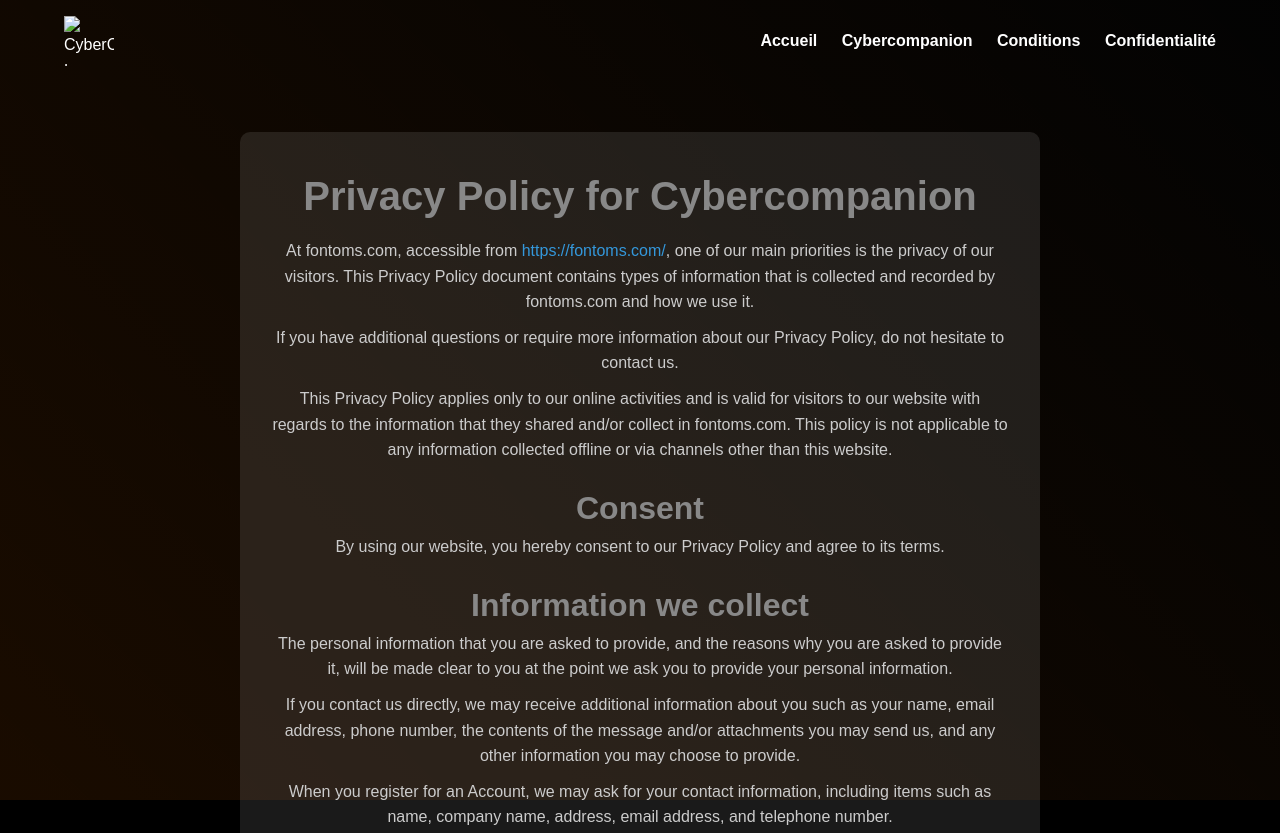
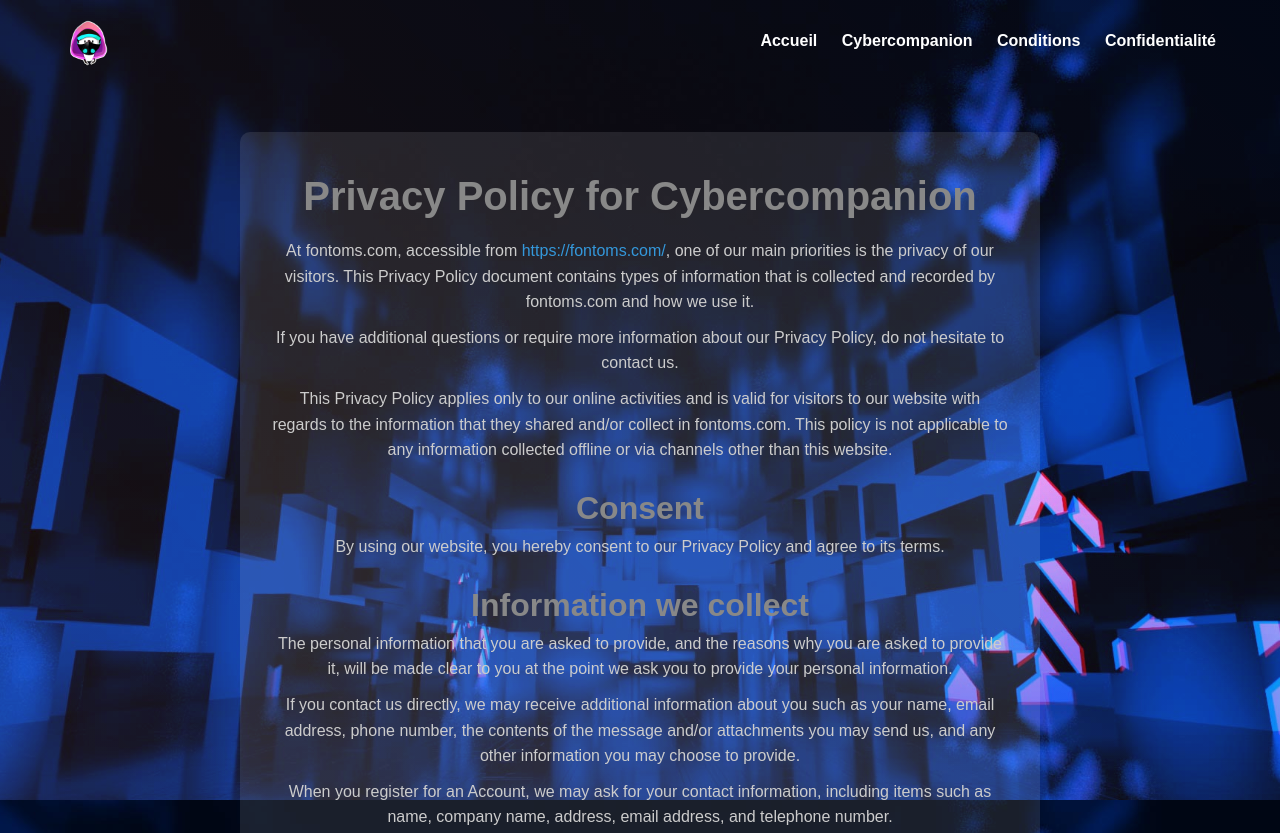
Before and after one commit to CyberCompanion/cybercompanion.github.io, a plain HTML site: page privacy.html in a window 1280 px wide. Shown: the top 833 px of the page. Drawn offline with Linux system fonts and the light colour scheme.

Commit message:
Correction image

```diff
--- a/privacy.html
+++ b/privacy.html
@@ -24,7 +24,7 @@
       body {
         font-family: "Arial", sans-serif;
         background-color: var(--background-color);
-        background-image: url("/public/cybercompanion/banner_cybercompanion.jpg");
+        background-image: url("/public/home/banner_cybercompanion.jpg");
         background-repeat: no-repeat;
         background-size: cover;
         background-attachment: fixed;
@@ -173,7 +173,7 @@
 
     <header>
       <img
-        src="/public/cybercompanion/logo_cybercompanion.png"
+        src="/public/home/logo_cybercompanion.png"
         alt="CyberCompanion Logo"
         class="logo"
       />
```
